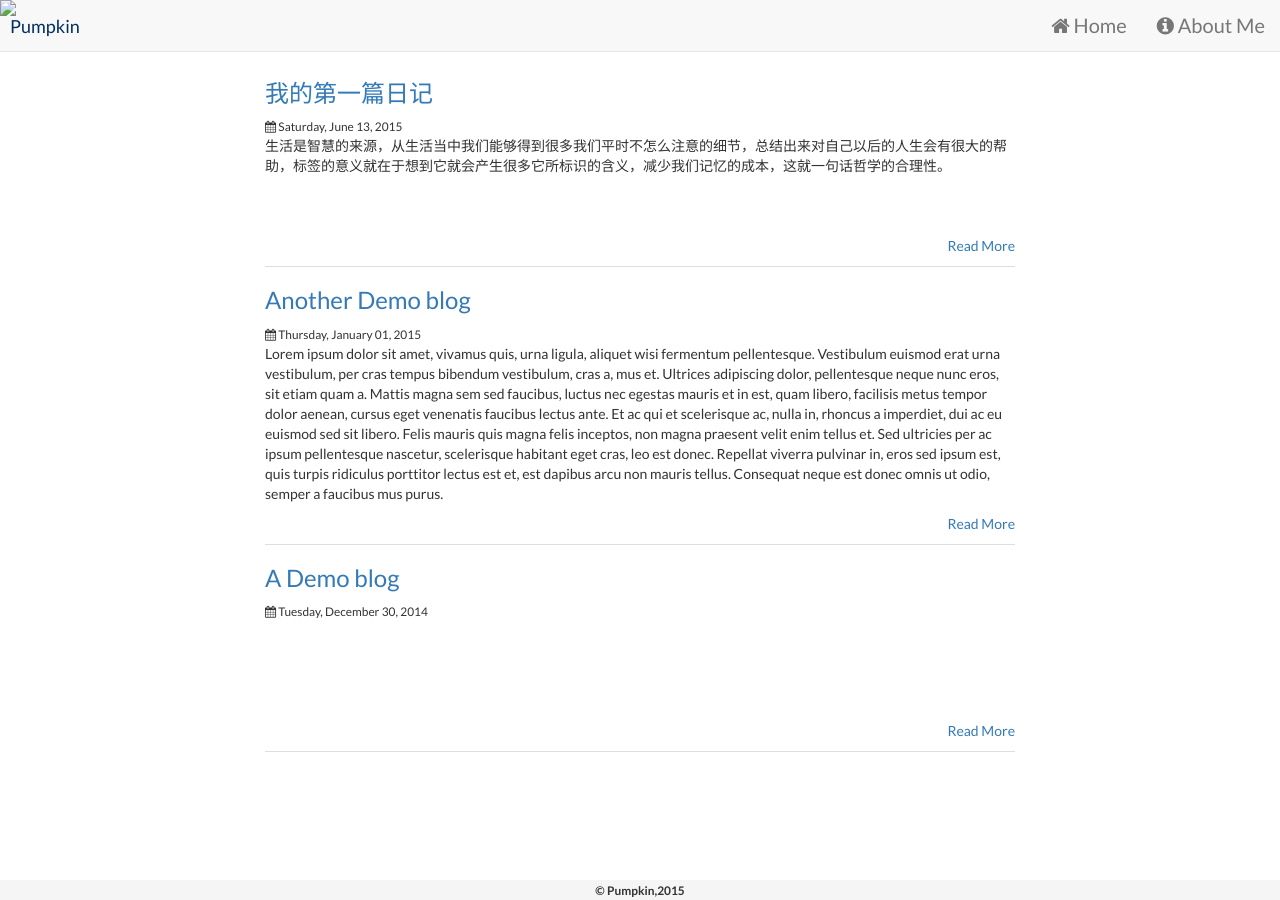
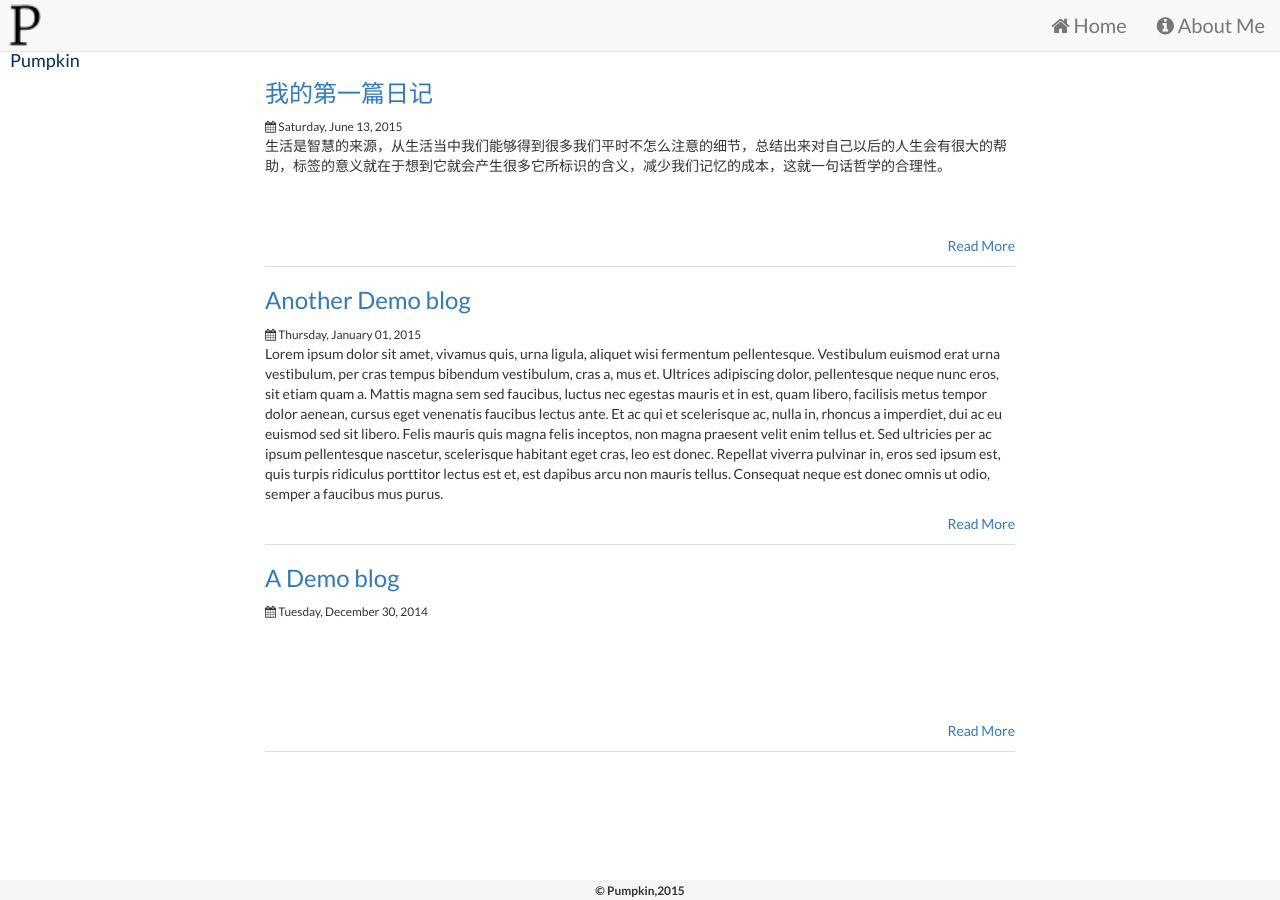
Before and after one commit to LarryBrick/jekyll_demo, a Jekyll site: the page built from index.html, in a window 1280 px wide. Built offline with Jekyll 4.4.1, drawn with Linux system fonts in a browser that asks for light colours; nearby versions of some CDN libraries.

Commit message:
测试文件存放存放路径问题

```diff
--- a/_config.yml
+++ b/_config.yml
@@ -3,7 +3,7 @@ title: Pumpkin
 email: yananback@gmail.com
 description: "博客网站测试"
 
-logo_location: "jekyll_demo/assets/site_log_32_32.png"
+logo_location: "assets/site_log_32_32.png"
 
 baseurl: "/jekyll_demo" # the subpath of your site, e.g. /blog/
 #url: "/jekyll_demo" # the base hostname & protocol for your site
--- a/_includes/header.html
+++ b/_includes/header.html
@@ -9,7 +9,7 @@
           <span class="icon-bar"></span>
         </button>
         <a class="navbar-brand" href="{{ "/" | prepend: site.baseurl }}">
-          <img src="{{site.logo_location}}"> <span class="name-holder">{{ site.title }}</span>
+          <img src="{{site.baseurl}}/{{site.logo_location}}"> <span class="name-holder">{{ site.title }}</span>
         </a>
       </div>
 
```
Also changed, not shown: _posts/2015-06-13-我的日记.md (+1 -1 lines).
